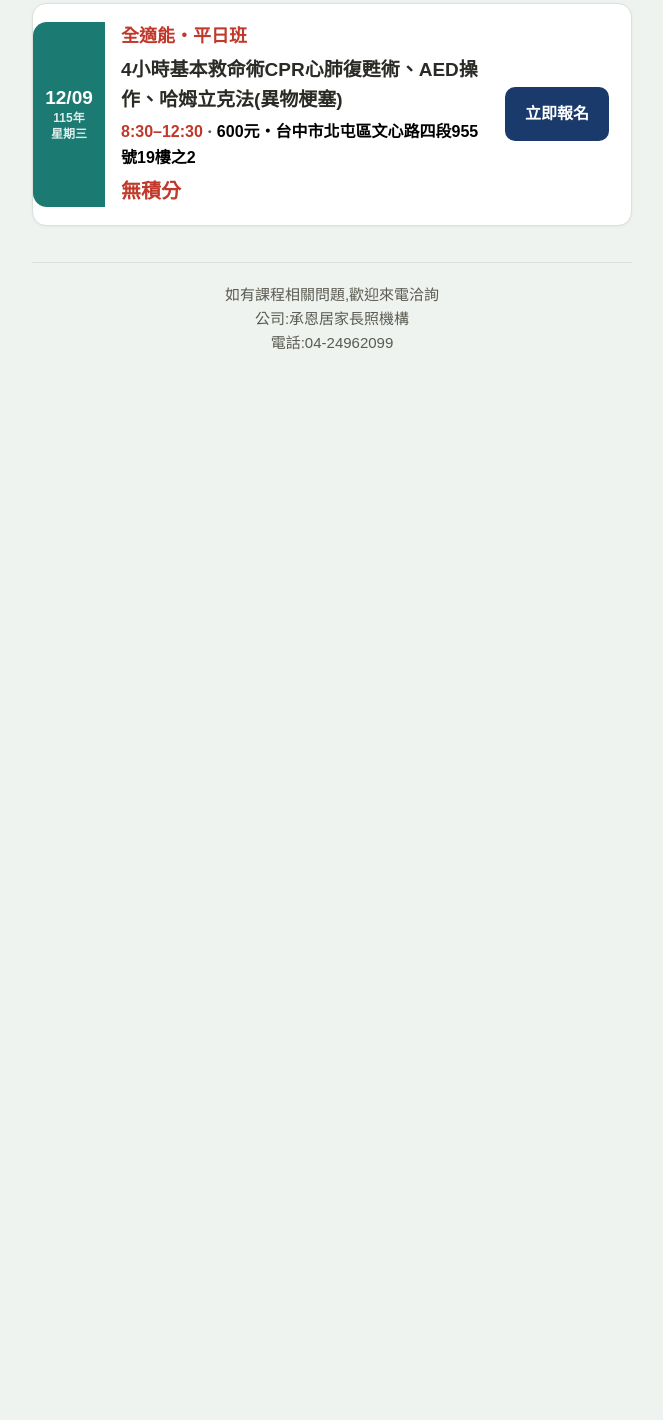
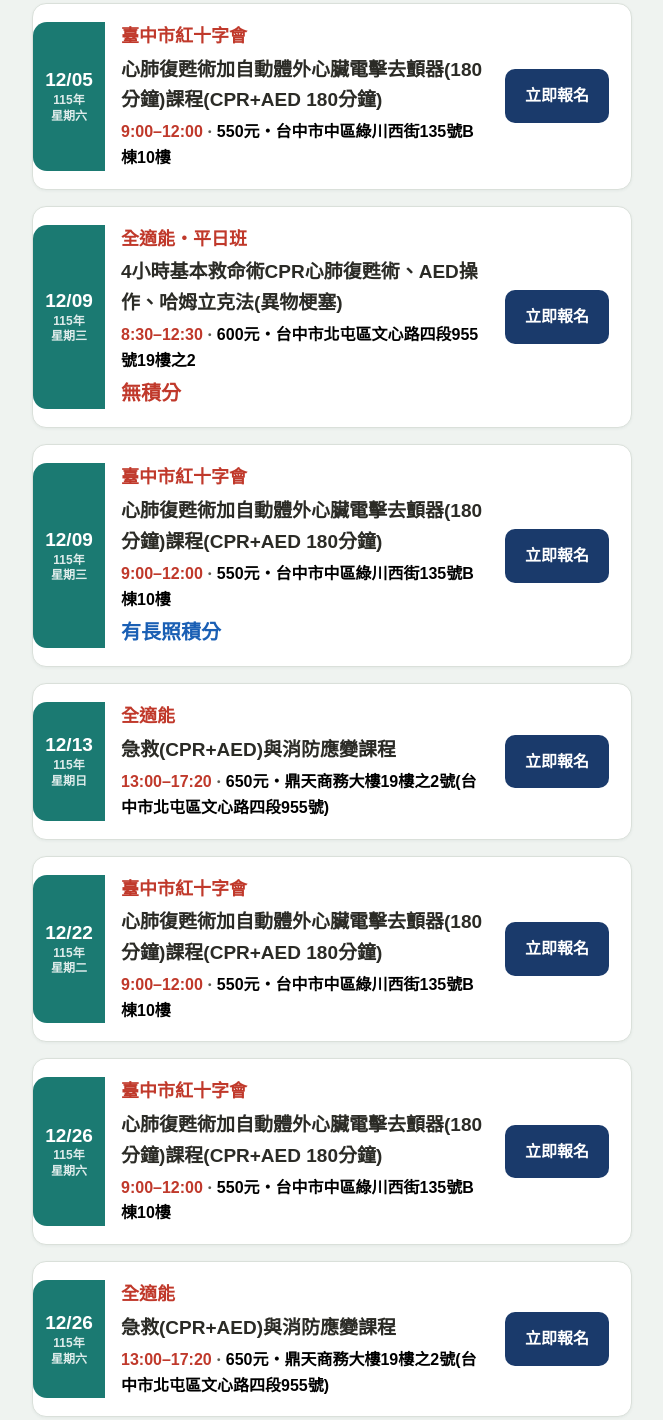
Before and after one commit to komiicake/komii.cake01, a plain HTML site: page cpr-aed.html in a window 1280 px wide. Shown: the part 2041-3461 px from the top of the page, without its empty margins (308-971 px from the left). Before the commit the page ends 2456 px from the top, so only its background shows below. Drawn offline with Linux system fonts and the light colour scheme.

Commit message:
Add files via upload

```diff
--- a/cpr-aed.html
+++ b/cpr-aed.html
@@ -403,6 +403,16 @@
     </div>
 
     <div class="course-card">
+      <div class="badge date"><div class="mm-dd">12/05</div><div class="yy">115年</div><div class="yy">星期六</div></div>
+      <div class="course-info">
+        <div style="font-size:18px; color:#C0392B; font-weight:800;">臺中市紅十字會</div>
+        <div class="course-name">心肺復甦術加自動體外心臟電擊去顫器(180分鐘)課程(CPR+AED 180分鐘)</div>
+        <div class="course-meta"><span class="meta-time">9:00–12:00</span>・<span class="meta-price-addr">550元・台中市中區綠川西街135號B棟10樓</span></div>
+      </div>
+      <div class="course-action"><a class="btn green" href="https://webredcross.sino1.com.tw/Activity_1.aspx?id=505&amp;mid=7" target="_blank" rel="noopener">立即報名</a></div>
+    </div>
+
+    <div class="course-card">
       <div class="badge date"><div class="mm-dd">12/09</div><div class="yy">115年</div><div class="yy">星期三</div></div>
       <div class="course-info">
         <div style="font-size:18px; color:#C0392B; font-weight:800;">全適能・平日班</div>
@@ -411,6 +421,57 @@
         <div class="course-note">無積分</div>
       </div>
       <div class="course-action"><a class="btn green" href="https://thhwca.org/classessingle?id=815" target="_blank" rel="noopener">立即報名</a></div>
+    </div>
+
+    <div class="course-card">
+      <div class="badge date"><div class="mm-dd">12/09</div><div class="yy">115年</div><div class="yy">星期三</div></div>
+      <div class="course-info">
+        <div style="font-size:18px; color:#C0392B; font-weight:800;">臺中市紅十字會</div>
+        <div class="course-name">心肺復甦術加自動體外心臟電擊去顫器(180分鐘)課程(CPR+AED 180分鐘)</div>
+        <div class="course-meta"><span class="meta-time">9:00–12:00</span>・<span class="meta-price-addr">550元・台中市中區綠川西街135號B棟10樓</span></div>
+        <div class="course-points" style="font-size:20px; color:#1A5FB4; font-weight:800;">有長照積分</div>
+      </div>
+      <div class="course-action"><a class="btn green" href="https://webredcross.sino1.com.tw/Activity_1.aspx?id=504&amp;mid=7" target="_blank" rel="noopener">立即報名</a></div>
+    </div>
+
+    <div class="course-card">
+      <div class="badge date"><div class="mm-dd">12/13</div><div class="yy">115年</div><div class="yy">星期日</div></div>
+      <div class="course-info">
+        <div style="font-size:18px; color:#C0392B; font-weight:800;">全適能</div>
+        <div class="course-name">急救(CPR+AED)與消防應變課程</div>
+        <div class="course-meta"><span class="meta-time">13:00–17:20</span>・<span class="meta-price-addr">650元・鼎天商務大樓19樓之2號(台中市北屯區文心路四段955號)</span></div>
+      </div>
+      <div class="course-action"><a class="btn green" href="https://thhwca.org/classessingle?id=816" target="_blank" rel="noopener">立即報名</a></div>
+    </div>
+
+    <div class="course-card">
+      <div class="badge date"><div class="mm-dd">12/22</div><div class="yy">115年</div><div class="yy">星期二</div></div>
+      <div class="course-info">
+        <div style="font-size:18px; color:#C0392B; font-weight:800;">臺中市紅十字會</div>
+        <div class="course-name">心肺復甦術加自動體外心臟電擊去顫器(180分鐘)課程(CPR+AED 180分鐘)</div>
+        <div class="course-meta"><span class="meta-time">9:00–12:00</span>・<span class="meta-price-addr">550元・台中市中區綠川西街135號B棟10樓</span></div>
+      </div>
+      <div class="course-action"><a class="btn green" href="https://webredcross.sino1.com.tw/Activity_1.aspx?id=506&amp;mid=7" target="_blank" rel="noopener">立即報名</a></div>
+    </div>
+
+    <div class="course-card">
+      <div class="badge date"><div class="mm-dd">12/26</div><div class="yy">115年</div><div class="yy">星期六</div></div>
+      <div class="course-info">
+        <div style="font-size:18px; color:#C0392B; font-weight:800;">臺中市紅十字會</div>
+        <div class="course-name">心肺復甦術加自動體外心臟電擊去顫器(180分鐘)課程(CPR+AED 180分鐘)</div>
+        <div class="course-meta"><span class="meta-time">9:00–12:00</span>・<span class="meta-price-addr">550元・台中市中區綠川西街135號B棟10樓</span></div>
+      </div>
+      <div class="course-action"><a class="btn green" href="https://webredcross.sino1.com.tw/Activity_1.aspx?id=512&amp;mid=7" target="_blank" rel="noopener">立即報名</a></div>
+    </div>
+
+    <div class="course-card">
+      <div class="badge date"><div class="mm-dd">12/26</div><div class="yy">115年</div><div class="yy">星期六</div></div>
+      <div class="course-info">
+        <div style="font-size:18px; color:#C0392B; font-weight:800;">全適能</div>
+        <div class="course-name">急救(CPR+AED)與消防應變課程</div>
+        <div class="course-meta"><span class="meta-time">13:00–17:20</span>・<span class="meta-price-addr">650元・鼎天商務大樓19樓之2號(台中市北屯區文心路四段955號)</span></div>
+      </div>
+      <div class="course-action"><a class="btn green" href="https://thhwca.org/classessingle?id=817" target="_blank" rel="noopener">立即報名</a></div>
     </div>
 
   </div>
```
